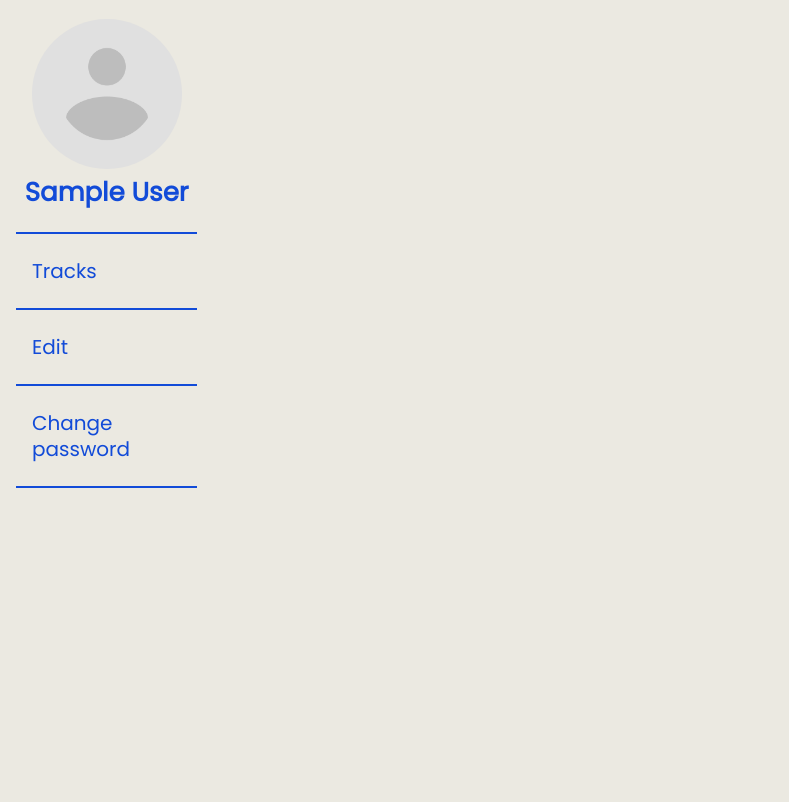
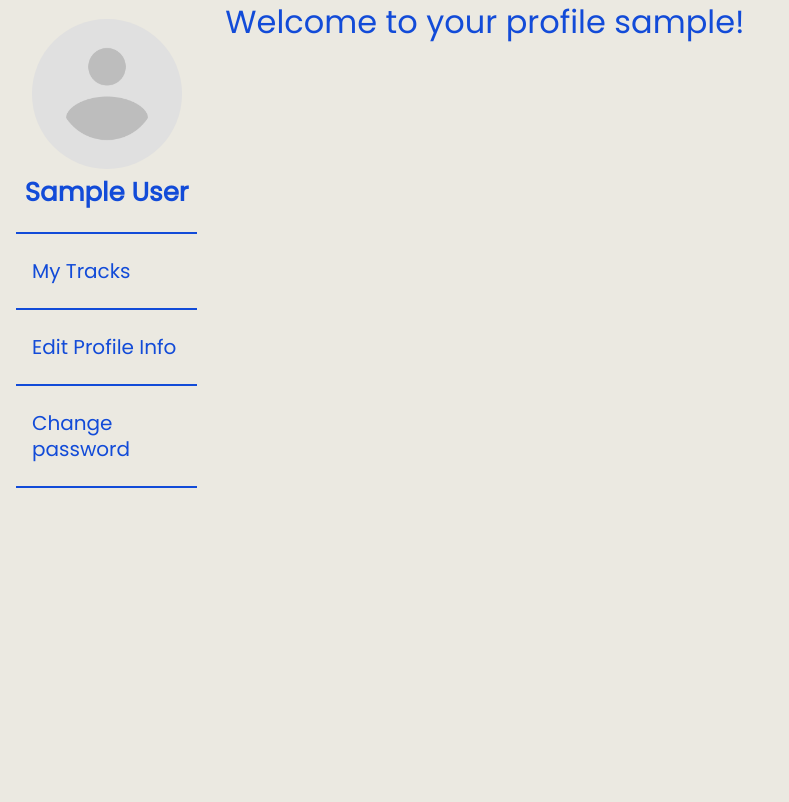
Before and after one commit to azez-alhoot/SiTech-Onboarding, a Django app: page /profile/ in a window 1280 px wide. Shown: the part 113-915 px from the top of the page, without its empty margins (0-789 px from the left). Run offline with Django 3.2, Linux system fonts and the light colour scheme; the visitor is signed in with stand-in values (Sample User, id 1); data comes from the database, SQL or seed files in the repository; data that the repository does not hold is empty; some libraries are stand-ins or nearby versions.

Commit message:
edited my-tracks in profile

```diff
--- a/onboarding/templates/change_password.html
+++ b/onboarding/templates/change_password.html
@@ -11,7 +11,7 @@
         <div class="card form-bg shadow-az">
           <span class="shape-custom"></span>
           <div class="card-header text-center bg-transparent">
-            <i class="fas fa-user-circle"></i>
+            <i class="fa fa-user-circle"></i>
             <h2 class="h1-text-form-color">Change Your Password</h2>
           </div>
           <div class="card-body py-4 h1-text-form-color">
--- a/onboarding/templates/profile.html
+++ b/onboarding/templates/profile.html
@@ -1,11 +1,15 @@
 {% extends 'base.html' %}
+
 {% load static %}
+
 {% load crispy_forms_tags %}
 
 {% block title %}Profile{% endblock %}
+
 {% block cssimport %}
 <link rel="stylesheet" href="{% static 'css/profile.css' %}" type="text/css">
 {% endblock %}
+
 {% block content %}
 <div class="container-fluid my-0 side-custom">
     <div class="row vh-100">
@@ -18,13 +22,13 @@
             </div>
             <hr class="hr-bold">
             <ul class="nav tabs d-flex flex-column text-center" id="tab" role="tablist">
-                <li><a class="nav-link active text-custom-nav" id="home-tab" data-bs-toggle="tab" href="#home"
-                        role="tab" aria-controls="home" aria-selected="true">Tracks</a>
+                <li><a class="nav-link text-custom-nav" id="home-tab" data-bs-toggle="tab" href="#home"
+                        role="tab" aria-controls="home" aria-selected="false">My Tracks</a>
                 </li>
                 <hr class="hr-bold">
                 <li>
                     <a class="nav-link text-custom-nav" id="profile-tab" data-bs-toggle="tab" href="#profile" role="tab"
-                        aria-controls="profile" aria-selected="false">Edit</a>
+                        aria-controls="profile" aria-selected="false">Edit Profile Info</a>
                 </li>
                 <hr class="hr-bold">
                 <li>
@@ -38,37 +42,25 @@
 
         <div class="tab-content bg-profile-tabs col-10 " id="tabContent">
 
-            <div class="tab-pane tracks-container fade show active" id="home" role="tabpanel" aria-labelledby="home-tab">
+            <div>
+                <h2>Welcome to your profile {{user.username}}!</h2>
 
-                <div class=" d-flex justify-content-center p-2 mx-auto tracks-card">
+            </div>
 
-                    {% for track in tracks %}
+            <div class="tab-pane tracks-container fade-in-up" id="home" role="tabpanel" aria-labelledby="home-tab">
+                {% include "profile_tracks.html" %}
+            </div>
 
-                    <div class="card m-4 p-4 col-4 border-1 rounded">
-                        <img class=" img-thumbnail track-images d-block" src="/media/{{ track.3 }}"
-                            alt="Card image cap">
-                        <div class="card-body d-flex flex-column justify-content-between">
-                            <div>
-                                <h5 class="card-title mt-2 p-0 fw-bold fs-3">{{ track.1 }}</h5>
-                                <p class="card-text text-wrap p-0 my-4">{{ track.2 }}</p>
-                            </div>
+            <div class="tab-pane fade-in-up" id="profile" role="tabpanel" aria-labelledby="profile-tab">
+                {% include "profile_edit.html" with form=form_edit_user %}
+            </div>
 
-                            <a class="btn btn-primary" href="{% url 'track' track.0 %}">View Track</a>
-
-                        </div>
-                    </div>
-
-                    {% endfor %}
-                </div>
-            </div>
-            <div class="tab-pane fade-in-up" id="profile" role="tabpanel" aria-labelledby="profile-tab">
-                {% include "profile_edit.html" with title="title" link=url form=form_edit_user %}
-            </div>
             <div class="tab-pane fade-in-up" id="contact" role="tabpanel" aria-labelledby="contact-tab">
-                {% include "change_password.html" with title="title" link=url2 form=form_change_password %}
+                {% include "change_password.html" with link=url2 form=form_change_password %}
             </div>
 
         </div>
+
     </div>
 </div>
 {% endblock %}
--- a/onboarding/templates/profile_edit.html
+++ b/onboarding/templates/profile_edit.html
@@ -10,7 +10,7 @@
         <div class="card form-bg shadow-az">
           <span class="shape-custom-3 "></span>
           <div class="card-header text-center bg-transparent">
-            <i class="fas fa-user-circle"></i>
+            <i class="fa fa-user-circle"></i>
             <h2 class="h1-text-form-color">Edit Your Info</h2>
           </div>
           <div class="card-body py-4 h1-text-form-color">
--- /dev/null
+++ b/onboarding/templates/profile_tracks.html
@@ -0,0 +1,22 @@
+
+
+<div class=" d-flex justify-content-center p-2 mx-auto ">
+
+
+    {% for track in tracks %}
+
+    <div class="card m-4 p-4 col-4 border-1 rounded">
+        <img class=" img-thumbnail track-images d-block" src="/media/{{ track.3 }}" alt="Card image cap">
+        <div class="card-body d-flex flex-column justify-content-between">
+            <div>
+                <h5 class="card-title mt-2 p-0 fw-bold fs-3">{{ track.1 }}</h5>
+                <p class="card-text text-wrap p-0 my-4">{{ track.2 }}</p>
+            </div>
+
+            <a class="btn btn-primary" href="{% url 'track' track.0 %}">View Track</a>
+
+        </div>
+    </div>
+
+    {% endfor %}
+</div>
--- a/onboarding/urls.py
+++ b/onboarding/urls.py
@@ -6,9 +6,7 @@ from .views import (
     track_topic_view,
     topic_course_view,
     profile_view,
-    profile_edit_view,
     course_resources_view,
-    change_password,
     add_track_form,
 )
 from django.views.generic.base import TemplateView
@@ -17,21 +15,14 @@ from django.conf import settings
 
 urlpatterns = [
     path('', TemplateView.as_view(template_name='home.html'), name='home'),
-    path('aboutus', TemplateView.as_view(
-        template_name='aboutus.html'), name='aboutus'),
+    path('aboutus', TemplateView.as_view(template_name='aboutus.html'), name='aboutus'),
     path('signup/', SignupView.as_view(), name='signup'),
     path('tracks/', tracks_view, name='tracks'),
     path('track/<int:trackid>/', track_topic_view, name='track'),
-    path('topic/<str:track_name>/<int:topicid>/',
-         topic_course_view, name='topic'),
-    path('course/<str:track_name>/<str:topic_name>/<int:courseid>/',
-         course_resources_view, name='course'),
-    path('usertrackbridge/<int:user_id>/<int:track_id>/',
-         user_track_view, name='user_track_view'),
+    path('topic/<str:track_name>/<int:topicid>/', topic_course_view, name='topic'),
+    path('course/<str:track_name>/<str:topic_name>/<int:courseid>/', course_resources_view, name='course'),
+    path('usertrackbridge/<int:user_id>/<int:track_id>/', user_track_view, name='user_track_view'),
     path('profile/', profile_view, name='profile'),
-    path('profile/edit/<int:userid>/', profile_edit_view, name='profile_edit'),
-    path('password/', change_password, name='change_password'),
-
     path('add-track-form/', add_track_form, name='add_track_form'),
     path('edit-track-form/<int:track_id>', add_track_form, name='edit_track_form'),
 
--- a/onboarding/views.py
+++ b/onboarding/views.py
@@ -6,18 +6,14 @@ from .forms import (
     AddTrackForm,
     )
 from django.views.generic.edit import CreateView
-from django.views.generic.list import ListView
-from .models import CustomUser, Topic, TopicCourseBridge, Track, Course, Resource, TrackTopicBridge, UserTrackBridge
+from .models import CustomUser, Topic, TopicCourseBridge, Track, Resource, TrackTopicBridge, UserTrackBridge
 from django.shortcuts import render, redirect
-from django.db import IntegrityError
 from django.contrib import messages
 from django.contrib.auth import login, update_session_auth_hash
 from django.contrib.auth.forms import PasswordChangeForm
 from django.shortcuts import render, redirect
 from django.contrib.auth.decorators import login_required
-# from django.core.urlresolvers import reverse
 
-# Create your views here.
 
 
 class SignupView(CreateView):
@@ -82,79 +78,41 @@ def course_resources_view(request, track_name, topic_name, courseid):
 
 
 def profile_view(request):
+
     userid = request.user.id
+
     tracks = UserTrackBridge.objects.filter(user=userid).values_list('track_id','track__name', 'track__descirption', 'track__image')
-    url_edit_name = reverse('profile_edit', args=[userid], kwargs={})
-    url_change_password = reverse('change_password', args=[], kwargs={})
 
     user = CustomUser.objects.get(id=userid)
 
-    # if request.method == "POST":
     form_edit_user = CustomUserChangeForm(request.POST or None, request.FILES or None, instance=user)
+
     form_change_password = PasswordChangeForm(request.user, request.POST or None)
 
     if form_edit_user.is_valid():
         form_edit_user.save()
         return redirect('profile')
+
     if form_change_password.is_valid():
         user = form_change_password.save()
-        update_session_auth_hash(request, user)  # Important!
-        messages.success(
-            request, 'Your password was successfully updated!')
+        update_session_auth_hash(request, user)
+        messages.success(request, 'Your password was successfully updated!')
         return redirect('home')
     else:
         messages.error(request, 'Please correct the error below.')
-    # else:
-        # form_change_password = PasswordChangeForm(request.user)
-        # form_edit_user = CustomUserChangeForm(
-        #     initial={'first_name': user.first_name, 'last_name': user.last_name, 'image': user.image, 'title': user.title})
+
 
     return render(request, 'profile.html',
     {'tracks': tracks,
-    'url1':url_edit_name,
-    'url2':url_change_password,
     'form_edit_user': form_edit_user ,
     'form_change_password':form_change_password})
 
-# old
-def profile_edit_view(request, userid):
-    return True
-    user = CustomUser.objects.get(id=userid)
-    if request.method == "POST":
-        form = CustomUserChangeForm(request.POST, instance=user)
-        if form.is_valid():
-            form.save()
-            return redirect('profile', userid=userid)
-    else:
-        form = CustomUserChangeForm(
-            initial={'first_name': user.first_name, 'last_name': user.last_name})
 
-    return render(request, 'profile_edit.html', {'form': form})
-
-
-def change_password(request):
-    if request.method == 'POST':
-        form = PasswordChangeForm(request.user, request.POST)
-        if form.is_valid():
-            user = form.save()
-            update_session_auth_hash(request, user)  # Important!
-            messages.success(
-                request, 'Your password was successfully updated!')
-            return redirect('change_password')
-        else:
-            messages.error(request, 'Please correct the error below.')
-    else:
-        form = PasswordChangeForm(request.user)
-
-    return render(request, 'change_password.html', {
-        'form': form
-    })
-
-
-# this for learning and practice
+# this is for learning and practice
 
 def add_track_form(request, track_id=None):
     instance = Track()
+
     if track_id:
         instance = Track.objects.get(id=track_id)
 
```
Also changed, not shown: media/user_photos/91594112_S5LhJsw.jpg (added), media/user_photos/Screenshot_from_2021-08-23_15-07-00.png (added).
